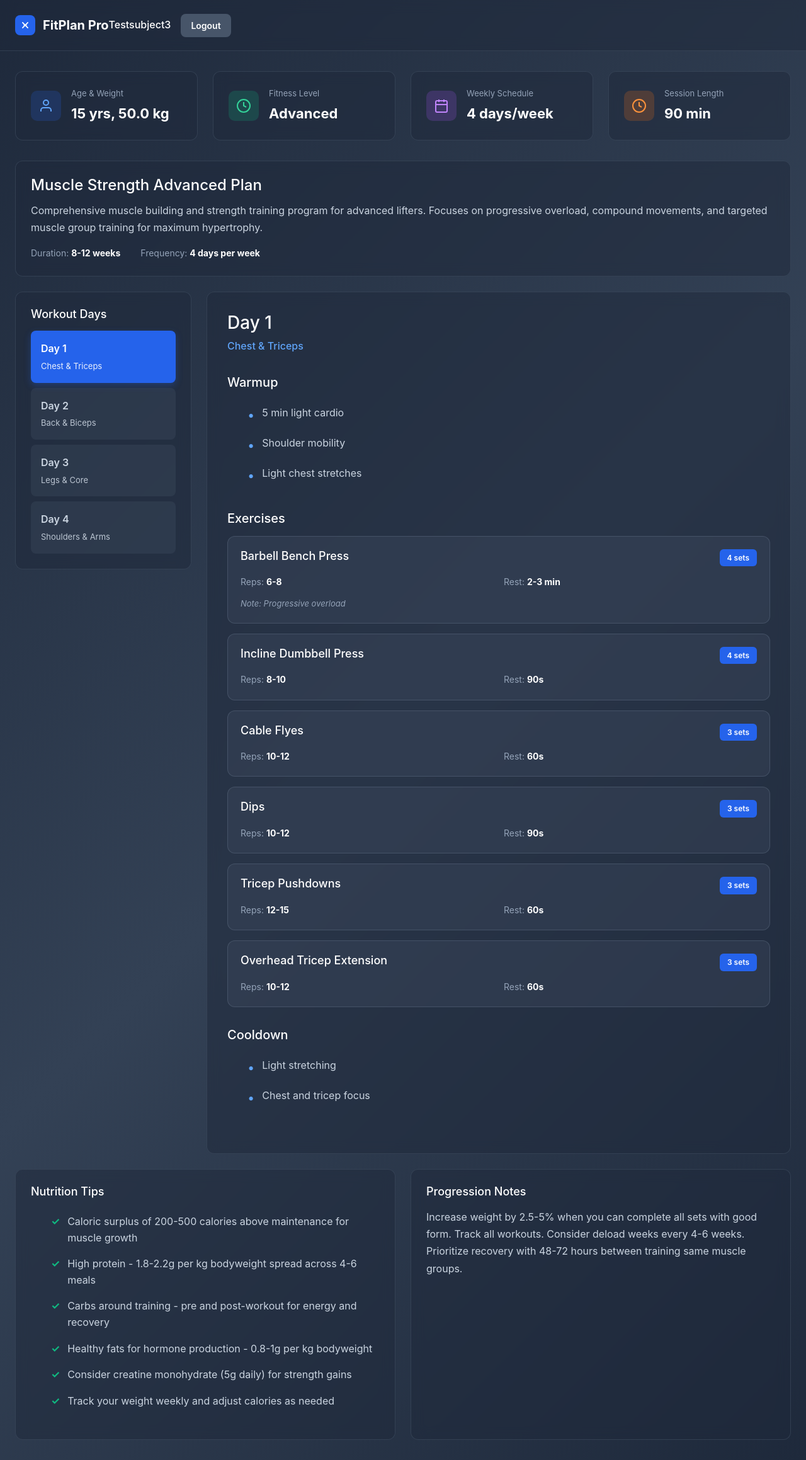
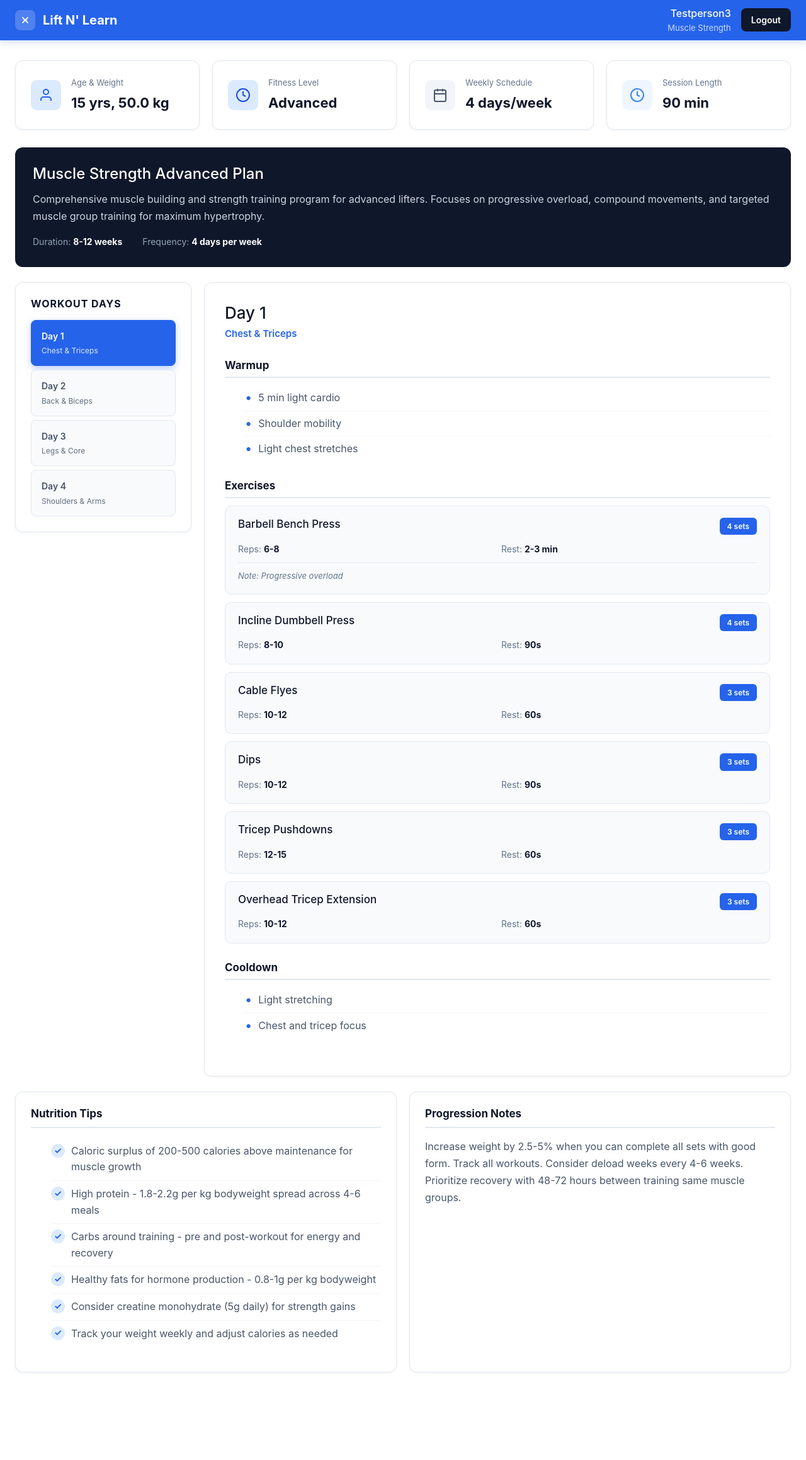
Before and after one commit to JohnAnderson777/lift-and-learn, a Flask app: page / in a window 1280 px wide. Shown: the whole page at 63% size. After the commit the page ends 2179 px from the top, so only its background shows below. Run offline with Flask 3, Linux system fonts and the light colour scheme; a user stored in the database is signed in; data comes from the database, SQL or seed files in the repository; both versions use the stored data as it was after the commit.

Commit message:
Navbar all on base.html as template, fix login system

```diff
--- a/bolt-fitness-app/app.py
+++ b/bolt-fitness-app/app.py
@@ -23,6 +23,13 @@ def get_user_profile(user_id):
 def get_workout_plan(user_id):
     return WorkoutPlan.get_active_by_user_id(user_id)
 
+@app.context_processor
+def inject_nav_profile():
+    nav_profile = None
+    if current_user.is_authenticated:
+        nav_profile = UserProfile.get_by_user_id(current_user.id)
+    return dict(nav_profile=nav_profile)
+
 @app.route('/')
 def index():
     return render_template('home.html')
@@ -45,9 +52,10 @@ def register():
         if user_id:
             user = User.get_by_email(email)
             login_user(user)
-            next_page = session.get('next_after_login', url_for('index'))
-            session.pop('next_after_login', None)
-            return redirect(next_page)
+            next_page = session.pop('next_after_login', None)
+            if next_page:
+                return redirect(next_page)
+            return redirect(url_for('index'))
         else:
             flash('Username or email already exists. Please try different credentials.', 'error')
             return render_template('register.html')
@@ -67,9 +75,10 @@ def login():
 
         if user and user.check_password(password):
             login_user(user)
-            next_page = session.get('next_after_login', url_for('index'))
-            session.pop('next_after_login', None)
-            return redirect(next_page)
+            next_page = session.pop('next_after_login', None)
+            if next_page:
+                return redirect(next_page)
+            return redirect(url_for('index'))
         else:
             flash('Invalid email or password', 'error')
             return render_template('login.html')
--- a/bolt-fitness-app/static/style.css
+++ b/bolt-fitness-app/static/style.css
@@ -7,8 +7,8 @@
 body {
     font-family: -apple-system, BlinkMacSystemFont, 'Segoe UI', Roboto, Oxygen, Ubuntu, Cantarell, sans-serif;
     line-height: 1.6;
-    color: #333;
-    background: linear-gradient(135deg, #1e293b 0%, #334155 50%, #1e293b 100%);
+    color: #0f172a;
+    background: #ffffff;
     min-height: 100vh;
 }
 
@@ -181,24 +185,38 @@ body {
     background: #1d4ed8;
     box-shadow: 0 6px 16px rgba(37, 99, 235, 0.4);
     transform: translateY(-2px);
+    color: white;
 }
 
 .btn-secondary {
-    background: #475569;
+    background: #0f172a;
     color: white;
 }
 
 .btn-secondary:hover {
-    background: #334155;
+    background: #1e293b;
+    color: white;
 }
 
 .btn-success {
-    background: #10b981;
+    background: #2563eb;
     color: white;
 }
 
 .btn-success:hover {
-    background: #059669;
+    background: #1d4ed8;
+    color: white;
+}
+
+.btn-outline {
+    background: transparent;
+    color: #0f172a;
+    border: 2px solid #0f172a;
+}
+
+.btn-outline:hover {
+    background: #0f172a;
+    color: white;
 }
 
 .btn-sm {
@@ -359,18 +389,20 @@ body {
 }
 
 .navbar {
-    background: rgba(30, 41, 59, 0.5);
-    backdrop-filter: blur(10px);
-    border-bottom: 1px solid rgba(71, 85, 105, 0.5);
+    background: #2563eb !important;
+    border-bottom: none !important;
+    box-shadow: 0 2px 12px rgba(37, 99, 235, 0.25);
+    padding: 0 !important;
 }
 
 .nav-content {
-    max-width: 100%;
+    width: 100%;
     padding: 0 24px;
     height: 64px;
-    display: flex;
-    align-items: center;
-    justify-content: space-between;
+    display: flex !important;
+    align-items: center !important;
+    justify-content: space-between !important;
+    flex-wrap: nowrap !important;
 }
 
 .nav-brand {
@@ -383,7 +415,7 @@ body {
 }
 
 .nav-brand svg {
-    background: #2563eb;
+    background: rgba(255, 255, 255, 0.2);
     padding: 6px;
     border-radius: 8px;
 }
@@ -404,9 +436,44 @@ body {
 }
 
 .user-type {
-    color: #94a3b8;
+    color: rgba(255, 255, 255, 0.75);
     font-size: 13px;
     text-transform: capitalize;
+}
+
+.nav-btn-outline {
+    padding: 8px 18px;
+    border: 2px solid rgba(255, 255, 255, 0.6);
+    border-radius: 8px;
+    color: white;
+    font-weight: 500;
+    font-size: 14px;
+    background: transparent;
+    text-decoration: none;
+    transition: all 0.2s;
+}
+
+.nav-btn-outline:hover {
+    background: rgba(255, 255, 255, 0.15);
+    border-color: white;
+    color: white;
+}
+
+.nav-btn-solid {
+    padding: 8px 18px;
+    border: 2px solid white;
+    border-radius: 8px;
+    color: #2563eb;
+    font-weight: 600;
+    font-size: 14px;
+    background: white;
+    text-decoration: none;
+    transition: all 0.2s;
+}
+
+.nav-btn-solid:hover {
+    background: #f1f5f9;
+    color: #1d4ed8;
 }
 
 .dashboard-container {
@@ -418,19 +485,24 @@ body {
 .stats-grid {
     display: grid;
     grid-template-columns: repeat(auto-fit, minmax(250px, 1fr));
-    gap: 24px;
-    margin-bottom: 32px;
+    gap: 20px;
+    margin-bottom: 28px;
 }
 
 .stat-card {
-    background: rgba(30, 41, 59, 0.5);
-    backdrop-filter: blur(10px);
-    border: 1px solid rgba(71, 85, 105, 0.5);
+    background: white;
+    border: 1px solid #e2e8f0;
     border-radius: 12px;
     padding: 24px;
     display: flex;
     align-items: center;
     gap: 16px;
+    box-shadow: 0 1px 4px rgba(0, 0, 0, 0.06);
+    transition: box-shadow 0.2s;
+}
+
+.stat-card:hover {
+    box-shadow: 0 4px 16px rgba(0, 0, 0, 0.1);
 }
 
 .stat-icon {
@@ -440,46 +512,45 @@ body {
     display: flex;
     align-items: center;
     justify-content: center;
+    flex-shrink: 0;
 }
 
 .stat-icon.blue {
-    background: rgba(37, 99, 235, 0.2);
-    color: #60a5fa;
+    background: #dbeafe;
+    color: #2563eb;
 }
 
 .stat-icon.green {
-    background: rgba(16, 185, 129, 0.2);
-    color: #34d399;
+    background: #dbeafe;
+    color: #1d4ed8;
 }
 
 .stat-icon.purple {
-    background: rgba(168, 85, 247, 0.2);
-    color: #c084fc;
+    background: #f1f5f9;
+    color: #475569;
 }
 
 .stat-icon.orange {
-    background: rgba(249, 115, 22, 0.2);
-    color: #fb923c;
+    background: #eff6ff;
+    color: #3b82f6;
 }
 
 .stat-label {
-    color: #94a3b8;
+    color: #64748b;
     font-size: 13px;
     margin-bottom: 4px;
 }
 
 .stat-value {
-    color: white;
+    color: #0f172a;
     font-size: 22px;
     font-weight: 700;
 }
 
 .plan-overview {
-    background: rgba(30, 41, 59, 0.5);
-    backdrop-filter: blur(10px);
-    border: 1px solid rgba(71, 85, 105, 0.5);
+    background: #0f172a;
     border-radius: 12px;
-    padding: 24px;
+    padding: 28px;
     margin-bottom: 24px;
 }
 
@@ -509,64 +580,75 @@ body {
 .workout-container {
     display: grid;
     grid-template-columns: 280px 1fr;
-    gap: 24px;
+    gap: 20px;
     margin-bottom: 24px;
 }
 
 .workout-sidebar {
-    background: rgba(30, 41, 59, 0.5);
-    backdrop-filter: blur(10px);
-    border: 1px solid rgba(71, 85, 105, 0.5);
+    background: white;
+    border: 1px solid #e2e8f0;
     border-radius: 12px;
     padding: 24px;
     height: fit-content;
+    box-shadow: 0 1px 4px rgba(0, 0, 0, 0.06);
 }
 
 .workout-sidebar h3 {
-    color: white;
-    font-size: 18px;
+    color: #0f172a;
+    font-size: 16px;
+    font-weight: 700;
     margin-bottom: 16px;
+    text-transform: uppercase;
+    letter-spacing: 0.06em;
 }
 
 .workout-days {
     display: flex;
     flex-direction: column;
-    gap: 8px;
+    gap: 6px;
 }
 
 .workout-day-btn {
-    padding: 16px;
-    background: rgba(71, 85, 105, 0.3);
-    border: none;
+    padding: 14px 16px;
+    background: #f8fafc;
+    border: 1px solid #e2e8f0;
     border-radius: 8px;
     text-align: left;
     cursor: pointer;
-    transition: all 0.3s;
-    color: #cbd5e1;
+    transition: all 0.2s;
+    color: #475569;
+}
+
+.workout-day-btn:hover {
+    background: #eff6ff;
+    border-color: #93c5fd;
+    color: #1d4ed8;
 }
 
 .workout-day-btn.active {
     background: #2563eb;
     color: white;
+    border-color: #2563eb;
     box-shadow: 0 4px 12px rgba(37, 99, 235, 0.3);
 }
 
 .day-title {
     font-weight: 600;
-    margin-bottom: 4px;
+    margin-bottom: 2px;
+    font-size: 14px;
 }
 
 .day-focus {
-    font-size: 13px;
-    opacity: 0.9;
+    font-size: 12px;
+    opacity: 0.85;
 }
 
 .workout-content {
-    background: rgba(30, 41, 59, 0.5);
-    backdrop-filter: blur(10px);
-    border: 1px solid rgba(71, 85, 105, 0.5);
+    background: white;
+    border: 1px solid #e2e8f0;
     border-radius: 12px;
     padding: 32px;
+    box-shadow: 0 1px 4px rgba(0, 0, 0, 0.06);
 }
 
 .workout-detail {
@@ -578,26 +660,29 @@ body {
 }
 
 .workout-detail h2 {
-    color: white;
-    font-size: 28px;
-    margin-bottom: 8px;
+    color: #0f172a;
+    font-size: 26px;
+    margin-bottom: 6px;
 }
 
 .workout-focus {
-    color: #60a5fa;
-    font-weight: 500;
-    margin-bottom: 32px;
-    font-size: 16px;
+    color: #2563eb;
+    font-weight: 600;
+    margin-bottom: 28px;
+    font-size: 15px;
 }
 
 .workout-section {
-    margin-bottom: 32px;
+    margin-bottom: 28px;
 }
 
 .workout-section h3 {
-    color: white;
-    font-size: 20px;
-    margin-bottom: 16px;
+    color: #0f172a;
+    font-size: 17px;
+    font-weight: 700;
+    margin-bottom: 12px;
+    padding-bottom: 8px;
+    border-bottom: 2px solid #e2e8f0;
 }
 
 .workout-list {
@@ -605,41 +690,52 @@ body {
 }
 
 .workout-list li {
-    color: #cbd5e1;
-    padding: 8px 0;
+    color: #475569;
+    padding: 7px 0;
     display: flex;
     align-items: flex-start;
-    gap: 12px;
+    gap: 10px;
+    border-bottom: 1px solid #f1f5f9;
+}
+
+.workout-list li:last-child {
+    border-bottom: none;
 }
 
 .workout-list li::before {
     content: "•";
-    color: #60a5fa;
+    color: #2563eb;
     font-size: 20px;
+    line-height: 1.2;
 }
 
 .exercise-list {
     display: grid;
-    gap: 16px;
+    gap: 12px;
 }
 
 .exercise-card {
-    background: rgba(71, 85, 105, 0.3);
-    border: 1px solid rgba(100, 116, 139, 0.4);
-    border-radius: 12px;
-    padding: 20px;
+    background: #f8fafc;
+    border: 1px solid #e2e8f0;
+    border-radius: 10px;
+    padding: 18px 20px;
+    transition: border-color 0.2s;
+}
+
+.exercise-card:hover {
+    border-color: #93c5fd;
 }
 
 .exercise-header {
     display: flex;
     justify-content: space-between;
     align-items: flex-start;
-    margin-bottom: 12px;
+    margin-bottom: 10px;
 }
 
 .exercise-header h4 {
-    color: white;
-    font-size: 18px;
+    color: #0f172a;
+    font-size: 17px;
 }
 
 .exercise-badge {
@@ -649,45 +745,51 @@ body {
     border-radius: 6px;
     font-size: 12px;
     font-weight: 600;
+    white-space: nowrap;
 }
 
 .exercise-details {
     display: grid;
     grid-template-columns: repeat(2, 1fr);
-    gap: 16px;
-    color: #94a3b8;
+    gap: 12px;
+    color: #64748b;
     font-size: 14px;
 }
 
 .exercise-details strong {
-    color: white;
+    color: #0f172a;
 }
 
 .exercise-notes {
-    margin-top: 12px;
-    color: #94a3b8;
+    margin-top: 10px;
+    color: #64748b;
     font-size: 13px;
     font-style: italic;
+    border-top: 1px solid #e2e8f0;
+    padding-top: 10px;
 }
 
 .additional-info {
     display: grid;
     grid-template-columns: repeat(auto-fit, minmax(400px, 1fr));
-    gap: 24px;
+    gap: 20px;
 }
 
 .info-card {
-    background: rgba(30, 41, 59, 0.5);
-    backdrop-filter: blur(10px);
-    border: 1px solid rgba(71, 85, 105, 0.5);
+    background: white;
+    border: 1px solid #e2e8f0;
     border-radius: 12px;
     padding: 24px;
+    box-shadow: 0 1px 4px rgba(0, 0, 0, 0.06);
 }
 
 .info-card h3 {
-    color: white;
-    font-size: 18px;
+    color: #0f172a;
+    font-size: 17px;
+    font-weight: 700;
     margin-bottom: 16px;
+    padding-bottom: 10px;
+    border-bottom: 2px solid #e2e8f0;
 }
 
 .tips-list {
@@ -695,34 +797,49 @@ body {
 }
 
 .tips-list li {
-    color: #cbd5e1;
+    color: #475569;
     padding: 8px 0;
     display: flex;
     align-items: flex-start;
-    gap: 12px;
+    gap: 10px;
+    border-bottom: 1px solid #f1f5f9;
+}
+
+.tips-list li:last-child {
+    border-bottom: none;
 }
 
 .tips-list li::before {
     content: "✓";
-    color: #10b981;
+    color: #2563eb;
     font-weight: 700;
-    font-size: 16px;
+    font-size: 14px;
+    background: #dbeafe;
+    width: 22px;
+    height: 22px;
+    border-radius: 50%;
+    display: inline-flex;
+    align-items: center;
+    justify-content: center;
+    flex-shrink: 0;
+    margin-top: 1px;
 }
 
 .info-card p {
-    color: #cbd5e1;
+    color: #475569;
     line-height: 1.7;
 }
 
 .no-plan {
     text-align: center;
-    padding: 60px 20px;
-    color: white;
+    padding: 80px 20px;
+    color: #0f172a;
 }
 
 .no-plan p {
     font-size: 18px;
     margin-bottom: 24px;
+    color: #64748b;
 }
 
 .hero-section {
--- a/bolt-fitness-app/templates/base.html
+++ b/bolt-fitness-app/templates/base.html
@@ -3,11 +3,41 @@
 <head>
     <meta charset="UTF-8">
     <meta name="viewport" content="width=device-width, initial-scale=1.0">
-    <title>{% block title %}Lift N' Learn{% endblock %}</title>
     <link href="https://cdn.jsdelivr.net/npm/bootstrap@5.3.2/dist/css/bootstrap.min.css" rel="stylesheet">
     <link rel="stylesheet" href="{{ url_for('static', filename='style.css') }}">
+
+    <title>{% block title %}Lift N' Learn{% endblock %}</title>
 </head>
 <body>
+    {% block navbar %}
+    <nav class="navbar">
+        <div class="nav-content">
+            <div class="nav-brand">
+                <svg width="32" height="32" viewBox="0 0 24 24" fill="none" stroke="currentColor" stroke-width="2">
+                    <path d="M6.5 6.5L17.5 17.5M17.5 6.5L6.5 17.5M14 12h1M9 12h1"></path>
+                </svg>
+                <span>Lift N' Learn</span>
+            </div>
+            <div class="nav-user">
+                {% if current_user.is_authenticated %}
+                    <div class="user-info">
+                        {% if nav_profile %}
+                            <div class="user-name">{{ nav_profile.full_name }}</div>
+                            <div class="user-type">{{ nav_profile.fitness_type.replace('_', ' ').title() }}</div>
+                        {% else %}
+                            <div class="user-name">{{ current_user.username }}</div>
+                        {% endif %}
+                    </div>
+                    <a href="{{ url_for('logout') }}" class="btn btn-secondary btn-sm">Logout</a>
+                {% else %}
+                    <a href="{{ url_for('login') }}" class="btn btn-secondary btn-sm">Login</a>
+                    <a href="{{ url_for('register') }}" class="btn btn-primary btn-sm">Register</a>
+                {% endif %}
+            </div>
+        </div>
+    </nav>
+    {% endblock navbar %}
+
     {% with messages = get_flashed_messages(with_categories=true) %}
         {% if messages %}
             <div class="flash-messages">
--- a/bolt-fitness-app/templates/home.html
+++ b/bolt-fitness-app/templates/home.html
@@ -3,28 +3,6 @@
 {% block title %}Home - FitPlan Pro{% endblock %}
 
 {% block content %}
-<nav class="navbar">
-    <div class="nav-content">
-        <div class="nav-brand">
-            <svg width="32" height="32" viewBox="0 0 24 24" fill="none" stroke="currentColor" stroke-width="2">
-                <path d="M6.5 6.5L17.5 17.5M17.5 6.5L6.5 17.5M14 12h1M9 12h1"></path>
-            </svg>
-            <span>FitPlan Pro</span>
-        </div>
-        <div class="nav-user">
-            {% if current_user.is_authenticated %}
-                <div class="user-info">
-                    <div class="user-name">{{ current_user.username }}</div>
-                </div>
-                <a href="{{ url_for('logout') }}" class="btn btn-secondary btn-sm">Logout</a>
-            {% else %}
-                <a href="{{ url_for('login') }}" class="btn btn-secondary btn-sm">Login</a>
-                <a href="{{ url_for('register') }}" class="btn btn-primary btn-sm">Register</a>
-            {% endif %}
-        </div>
-    </div>
-</nav>
-
 <div class="dashboard-container">
     {% set profile = current_user.id | get_user_profile if current_user.is_authenticated else None %}
     {% set workout_plan = current_user.id | get_workout_plan if current_user.is_authenticated else None %}
--- a/bolt-fitness-app/templates/login.html
+++ b/bolt-fitness-app/templates/login.html
@@ -1,6 +1,8 @@
 {% extends "base.html" %}
 
-{% block title %}Login - Lift N' Learn{% endblock %}
+{% block title %}Login - FitPlan Pro{% endblock %}
+
+{% block navbar %}{% endblock %}
 
 {% block content %}
 <div class="auth-container">
@@ -11,7 +13,7 @@
                     <path d="M6.5 6.5L17.5 17.5M17.5 6.5L6.5 17.5M14 12h1M9 12h1"></path>
                 </svg>
             </div>
-            <h1>Lift N' Learn</h1>
+            <h1>FitPlan Pro</h1>
             <p>Your personalized workout companion</p>
         </div>
 
--- a/bolt-fitness-app/templates/questionnaire.html
+++ b/bolt-fitness-app/templates/questionnaire.html
@@ -1,6 +1,8 @@
 {% extends "base.html" %}
 
-{% block title %}Questionnaire - Lift N' Learn{% endblock %}
+{% block title %}Questionnaire - FitPlan Pro{% endblock %}
+
+{% block navbar %}{% endblock %}
 
 {% block content %}
 <div class="questionnaire-container">
--- a/bolt-fitness-app/templates/register.html
+++ b/bolt-fitness-app/templates/register.html
@@ -1,6 +1,8 @@
 {% extends "base.html" %}
 
-{% block title %}Sign Up - Lift N' Learn{% endblock %}
+{% block title %}Sign Up - FitPlan Pro{% endblock %}
+
+{% block navbar %}{% endblock %}
 
 {% block content %}
 <div class="auth-container">
@@ -11,7 +13,7 @@
                     <path d="M6.5 6.5L17.5 17.5M17.5 6.5L6.5 17.5M14 12h1M9 12h1"></path>
                 </svg>
             </div>
-            <h1>Lift N' Learn</h1>
+            <h1>FitPlan Pro</h1>
             <p>Your personalized workout companion</p>
         </div>
 
--- a/fitness-tracker/templates/base.html
+++ b/fitness-tracker/templates/base.html
@@ -19,8 +19,12 @@
                 <a class="nav-link active"  aria-current="page" href="/#">Home</a>
                 </li>
                 <li class="nav-item">
-                <a class="nav-link" href="/contact">About</a>
+                <a class="nav-link" href="/about">About</a>
                 </li>
+                 <li class="nav-item">
+                <a class="nav-link" href="/contact">Contact</a>
+                </li>
+
                 <div class="d-flex ms-auto me-4">
 
                     <li class="nav-item ">
```
Also changed, not shown: other parts of bolt-fitness-app/static/style.css (+79 -56 lines), bolt-fitness-app/templates/dashboard.html (+2 -20 lines), bolt-fitness-app/fitness_app.db.
